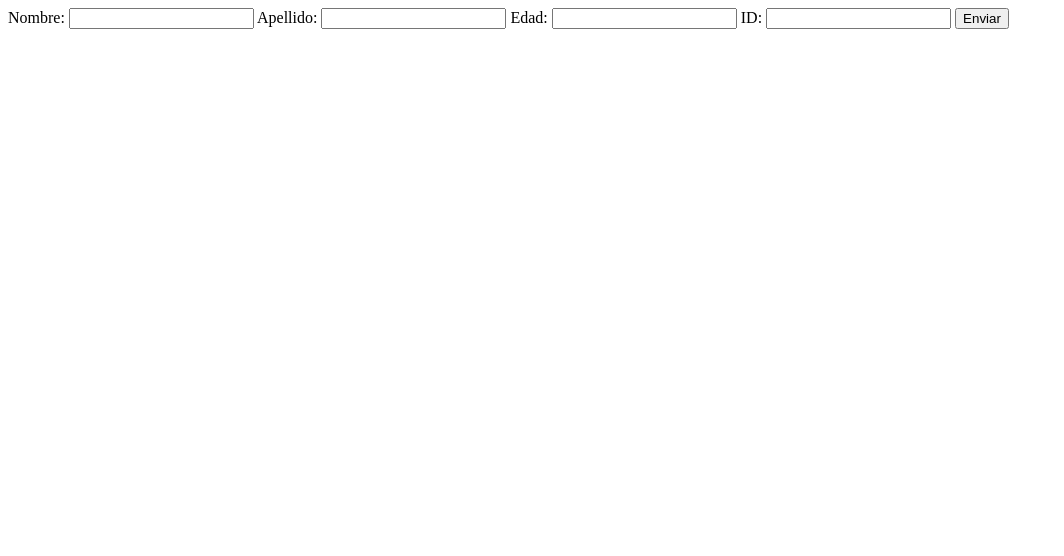
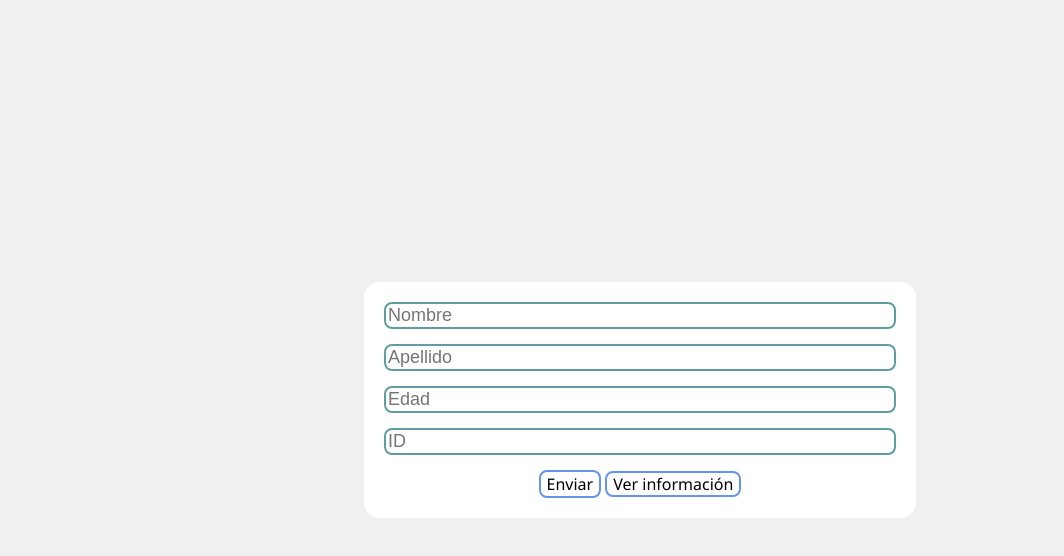
Before and after one commit to MaxASamaniego/ucuenca-web, a plain HTML site: page Practica 3/index.html in a window 1280 px wide. Shown: the whole page, without its empty margins (0-1064 px from the left). Drawn offline with Linux system fonts and the light colour scheme.

Commit message:
Add files via upload

```diff
--- a/Practica 3/index.html
+++ b/Practica 3/index.html
@@ -4,23 +4,23 @@
     <meta charset="UTF-8">
     <meta name="viewport" content="width=device-width, initial-scale=1.0">
     <title>Mantenimiento de personas</title>
+    <link rel="stylesheet" href="indexPage.css">
     <script defer src="mainScript.js"></script>
 </head>
 <body>
     <form action="#" id="person-form">
-        <label for="name-input">Nombre:</label>
-        <input type="text" id="name-input">
+        <input type="text" id="name-input" placeholder="Nombre">
 
-        <label for="lastname-input">Apellido:</label>
-        <input type="text" id="lastname-input">
+        <input type="text" id="lastname-input" placeholder="Apellido">
 
-        <label for="age-input">Edad:</label>
-        <input type="number" min="0" step="1" id="age-input">
+        <input type="number" min="0" step="1" id="age-input" placeholder="Edad">
 
-        <label for="id-input">ID:</label>
-        <input type="text" id="id-input">
+        <input type="text" id="id-input" placeholder="ID">
 
-        <button type="submit">Enviar</button>
+        <div>
+            <button type="submit">Enviar</button>
+            <a href="./info.html" type="button">Ver información</a>
+        </div>
     </form>
 </body>
 </html>
--- /dev/null
+++ b/Practica 3/indexPage.css
@@ -0,0 +1,57 @@
+body {
+    display: flex;
+    background-color: rgb(240, 240, 240);
+    width: 100vw;
+    height: 100vh;
+    margin: 0;
+}
+
+form {
+    display: flex;
+    flex-direction: column;
+    padding: 20px;
+    width: 40%;
+    background-color: white;
+    border-radius: 16px;
+    margin: auto;
+    gap: 15px;
+}
+
+input {
+    font-size: large;
+    border-radius: 8px;
+    border-style: solid;
+    border-color: cadetblue;
+    outline: none;
+}
+
+div {
+    margin: auto;
+}
+
+a {
+    text-decoration: none;
+}
+
+a,
+button {
+    font-family: 'Segoe UI', Tahoma, Geneva, Verdana, sans-serif;
+    font-size: medium;
+    margin-left: auto;
+    margin-right: auto;
+    border: 2px solid cornflowerblue;
+    color: black;
+    border-radius: 8px;
+    cursor: pointer;
+    padding-inline-start: 6px;
+    padding-inline-end: 6px;
+    background-color: transparent;
+    transition-property: background-color color;
+    transition: 0.3s ease;
+}
+
+a:hover,
+button:hover {
+    background-color: cornflowerblue;
+    color: white;
+}
--- /dev/null
+++ b/Practica 3/infoPage.css
@@ -0,0 +1,50 @@
+body {
+    display: flex;
+    background-color: rgb(240, 240, 240);
+    margin: 0;
+    width: 100vw;
+    height: 100vh;
+}
+
+div {
+    display: flex;
+    flex-direction: column;
+    padding: 20px;
+    padding-bottom: 10px;
+    margin: auto;
+    width: 50%;
+    border-radius: 16px;
+    background-color: white;
+    gap: 10px;
+}
+
+table {
+    width: 100%;
+    border: solid cadetblue;
+    border-collapse: collapse;
+}
+
+table * {
+    border: solid cadetblue;
+}
+
+a {
+    text-decoration: none;
+    font-family: 'Segoe UI', Tahoma, Geneva, Verdana, sans-serif;
+    font-size: medium;
+    margin-left: auto;
+    margin-right: auto;
+    border: 2px solid cornflowerblue;
+    color: black;
+    border-radius: 8px;
+    padding-inline-start: 6px;
+    padding-inline-end: 6px;
+    background-color: transparent;
+    transition-property: background-color color;
+    transition: 0.3s ease;
+}
+
+a:hover {
+    background-color: cornflowerblue;
+    color: white;
+}
--- a/Practica 3/mainScript.js
+++ b/Practica 3/mainScript.js
@@ -1,5 +1,5 @@
 class Person {
-    Person(name, lastName, age, id) {
+    constructor(name, lastName, age, id) {
         this.name = name;
         this.lastName = lastName;
         this.age = age;
@@ -23,7 +23,7 @@ personForm.addEventListener("submit", (e) => {
 
     const name = nameInput.value;
     const lastName = lastNameInput.value;
-    const age = ageInput.value;
+    const age = parseInt(ageInput.value);
     const id = idInput.value;
 
     const person = new Person(name, lastName, age, id);
@@ -34,6 +34,6 @@ personForm.addEventListener("submit", (e) => {
         alert("Registro creado");
     }
 
-    personDict[id] = JSON.stringify(person);
-    localStorage.setItem("peopleInfo", JSON.stringify(personDict))
+    personDict[id] = person;
+    localStorage.setItem("peopleInfo", JSON.stringify(personDict));
 });
```
Also changed, not shown: Practica 3/info.html (+17 -1 lines), Practica 3/infoScript.js (+35 -0 lines).
